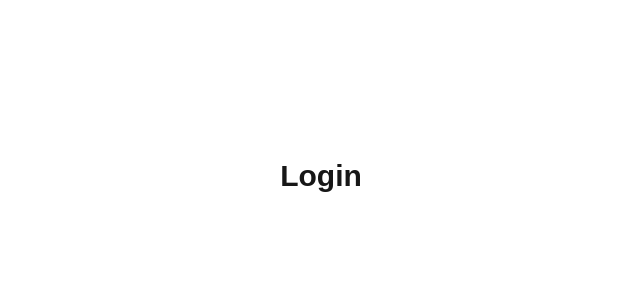
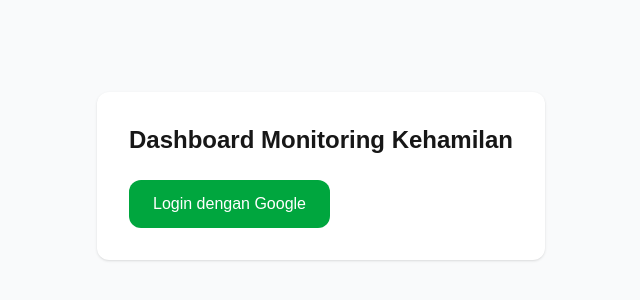
Before and after one commit to indrapendent/posyandu-monitoring-kehamilan, a Next.js app: page /login in a window 1280 px wide. Shown: the part 224-524 px from the top of the page, without its empty margins (319-959 px from the left). Built offline with nearby package versions, Linux system fonts and the light colour scheme.

Commit message:
implement google login

```diff
--- a/app/login/page.tsx
+++ b/app/login/page.tsx
@@ -1,9 +1,22 @@
+"use client";
+
+import { signIn } from "next-auth/react";
+
 export default function LoginPage() {
   return (
-    <main className="min-h-screen flex items-center justify-center">
-      <h1 className="text-3xl font-bold">
-        Login
-      </h1>
+    <main className="min-h-screen flex items-center justify-center bg-gray-50">
+      <div className="rounded-xl bg-white p-8 shadow">
+        <h1 className="mb-6 text-2xl font-bold text-center">
+          Dashboard Monitoring Kehamilan
+        </h1>
+
+        <button
+          onClick={() => signIn("google", { callbackUrl: "/dashboard" })}
+          className="rounded-xl bg-green-600 px-6 py-3 text-white hover:bg-green-700"
+        >
+          Login dengan Google
+        </button>
+      </div>
     </main>
   );
 }
```
